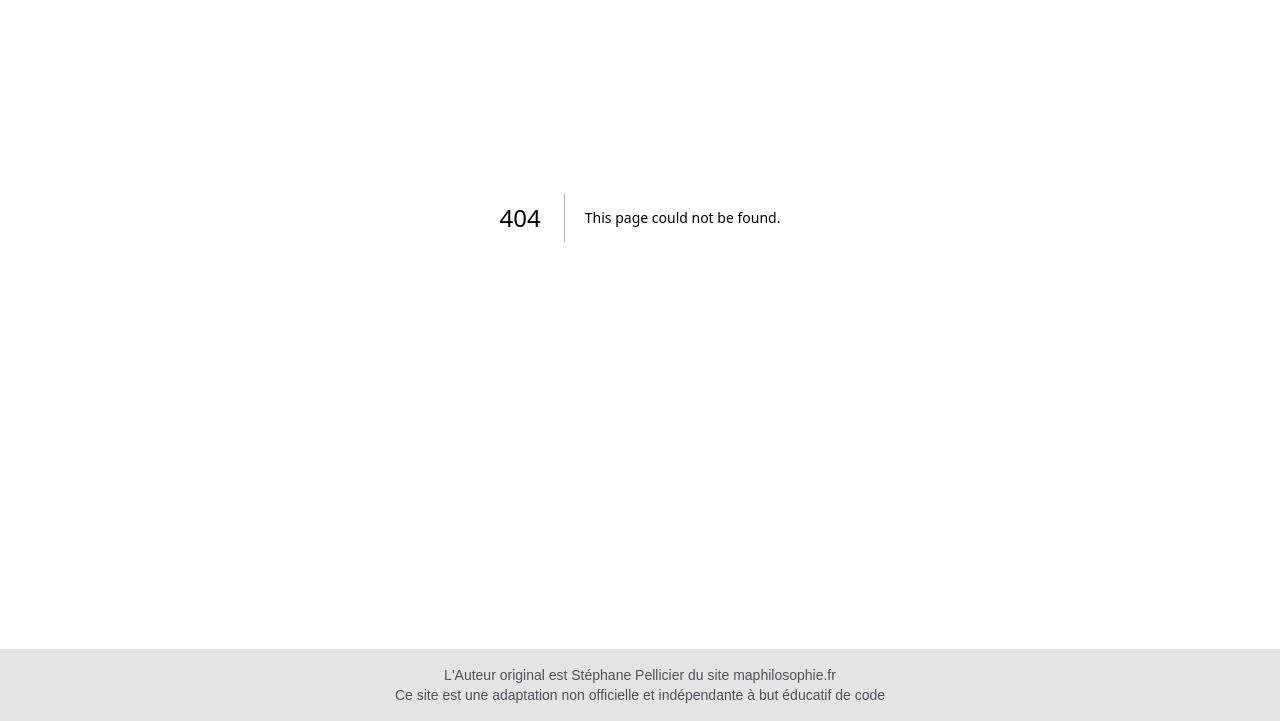
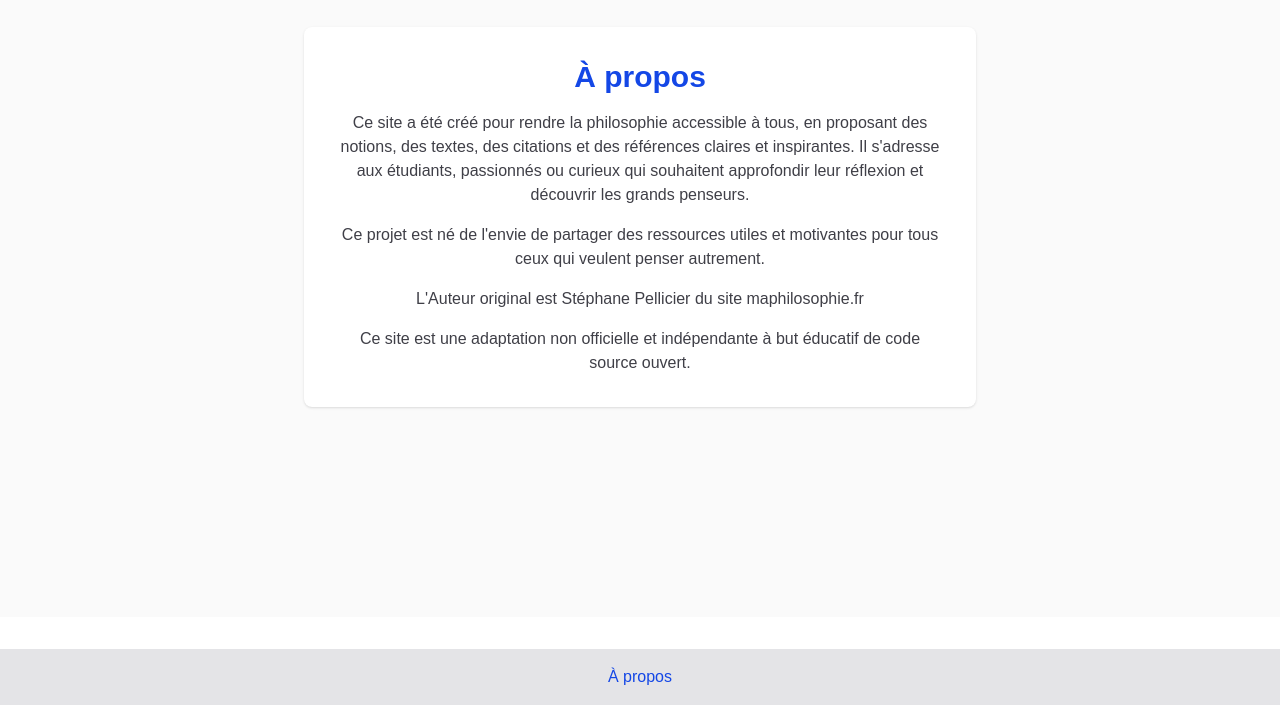
Before and after one commit to nazimboudeffa/philo-next16, a Next.js app: page /about in a window 1280 px wide. Before the commit this address had no page. Shown: the part 283-1004 px from the top of the page. Built offline with nearby package versions, Linux system fonts and the light colour scheme.

Commit message:
added about

```diff
--- /dev/null
+++ b/app/about/page.tsx
@@ -0,0 +1,20 @@
+
+import React from "react";
+
+export default function AboutPage() {
+	return (
+		<main className="min-h-screen flex flex-col items-center justify-center bg-zinc-50 dark:bg-black px-4 py-12">
+			<section className="max-w-2xl w-full bg-white dark:bg-zinc-900 rounded-lg shadow p-8 text-center">
+				<h1 className="text-3xl font-bold text-blue-700 dark:text-blue-300 mb-4">À propos</h1>
+				<p className="text-zinc-700 dark:text-zinc-200 mb-4">
+					Ce site a été créé pour rendre la philosophie accessible à tous, en proposant des notions, des textes, des citations et des références claires et inspirantes. Il s&apos;adresse aux étudiants, passionnés ou curieux qui souhaitent approfondir leur réflexion et découvrir les grands penseurs.
+				</p>
+				<p className="text-zinc-700 dark:text-zinc-200 mb-4">
+					Ce projet est né de l&apos;envie de partager des ressources utiles et motivantes pour tous ceux qui veulent penser autrement.
+				</p>
+                <p className="text-zinc-700 dark:text-zinc-200 mb-4">L&apos;Auteur original est Stéphane Pellicier du site <a href="https://maphilosophie.fr" target="_blank" rel="noopener noreferrer">maphilosophie.fr</a></p>
+                <p className="text-zinc-700 dark:text-zinc-200">Ce site est une adaptation non officielle et indépendante à but éducatif de code source ouvert.</p>
+			</section>
+		</main>
+	);
+}
--- a/app/components/Footer.tsx
+++ b/app/components/Footer.tsx
@@ -1,10 +1,14 @@
+
+import Link from "next/link";
+
 function Footer() {
   return (
     <footer className="bg-zinc-200 dark:bg-zinc-900 text-center p-4 mt-8">
-        <p className="text-sm text-zinc-600 dark:text-zinc-400">L&apos;Auteur original est Stéphane Pellicier du site <a href="https://maphilosophie.fr" target="_blank" rel="noopener noreferrer">maphilosophie.fr</a></p>
-        <p className="text-sm text-zinc-600 dark:text-zinc-400">Ce site est une adaptation non officielle et indépendante à but éducatif de code</p>
+      <Link href="/about" className="text-blue-700 dark:text-blue-300 hover:underline font-medium">
+        À propos
+      </Link>
     </footer>
-);
+  );
 }
 
 export default Footer;
```
